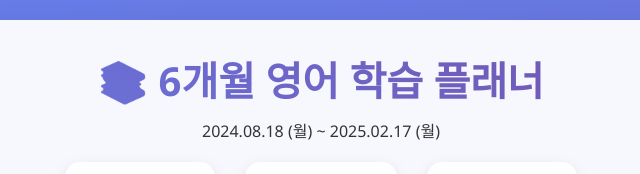
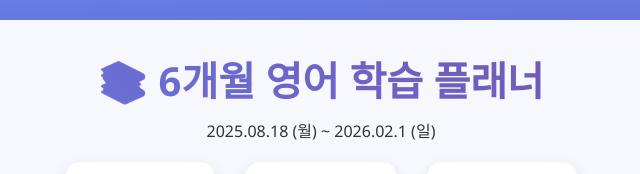
Before and after one commit to kmnnmew/english-study-planner, a plain HTML site: page index.html in a window 1280 px wide. Shown: the top 174 px of the page, 319-959 px from the left. Drawn offline with Linux system fonts and the light colour scheme.

Commit message:
Update index.html

```diff
--- a/index.html
+++ b/index.html
@@ -272,7 +272,7 @@
   <div class="container">
     <div class="header">
       <h1>📚 6개월 영어 학습 플래너</h1>
-      <p>2024.08.18 (월) ~ 2025.02.17 (월)</p>
+      <p>2025.08.18 (월) ~ 2026.02.1 (일)</p>
 
       <div class="progress-overview">
         <div class="progress-card">
```
